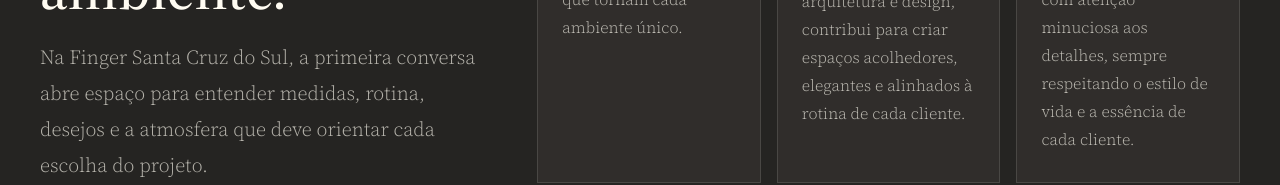
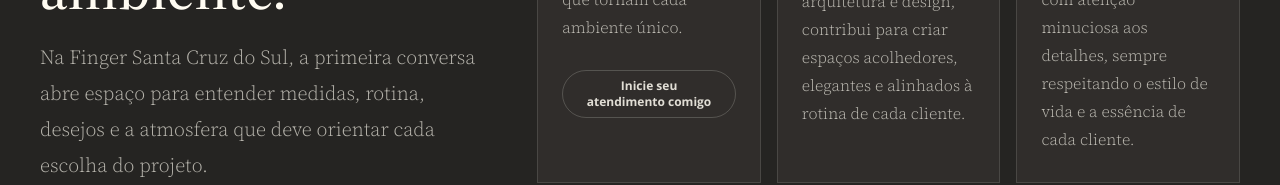
Before and after one commit to CarlosRoberto79/finger-santa-cruz-site, a Next.js app: page / in a window 1280 px wide. Shown: the part 5687-5872 px from the top of the page. Built offline with nearby package versions, Linux system fonts and the light colour scheme.

Commit message:
Refina CTA da Geísa

```diff
--- a/app/page.tsx
+++ b/app/page.tsx
@@ -112,6 +112,7 @@ const specialists = [
       "Gerente Comercial da Finger Santa Cruz do Sul, Geísa Raupp possui mais de 15 anos de experiência no universo dos ambientes planejados.",
       "Sua trajetória construída ao lado de clientes e projetos personalizados garante um atendimento próximo, estratégico e orientado aos detalhes que tornam cada ambiente único.",
     ],
+    cta: "Inicie seu atendimento comigo",
   },
   {
     name: "ALICE ANTUNES",
@@ -521,6 +522,15 @@ function Specialists() {
                       <p key={paragraph}>{paragraph}</p>
                     ))}
                   </div>
+                  {"cta" in person ? (
+                    <WhatsAppLink
+                      id="cta-whatsapp-geisa"
+                      className="mt-7 flex min-h-12 items-center justify-center rounded-full border border-[#FFFCF2]/18 px-5 text-center text-xs font-bold text-[#FFFCF2]/86 transition duration-300 hover:border-[#C44E2A] hover:bg-[#C44E2A] hover:text-white"
+                      message={`${whatsappMessage}\n\nGostaria de iniciar meu atendimento com Geísa Raupp.`}
+                    >
+                      {person.cta}
+                    </WhatsAppLink>
+                  ) : null}
                 </div>
               </article>
             ))}
```
